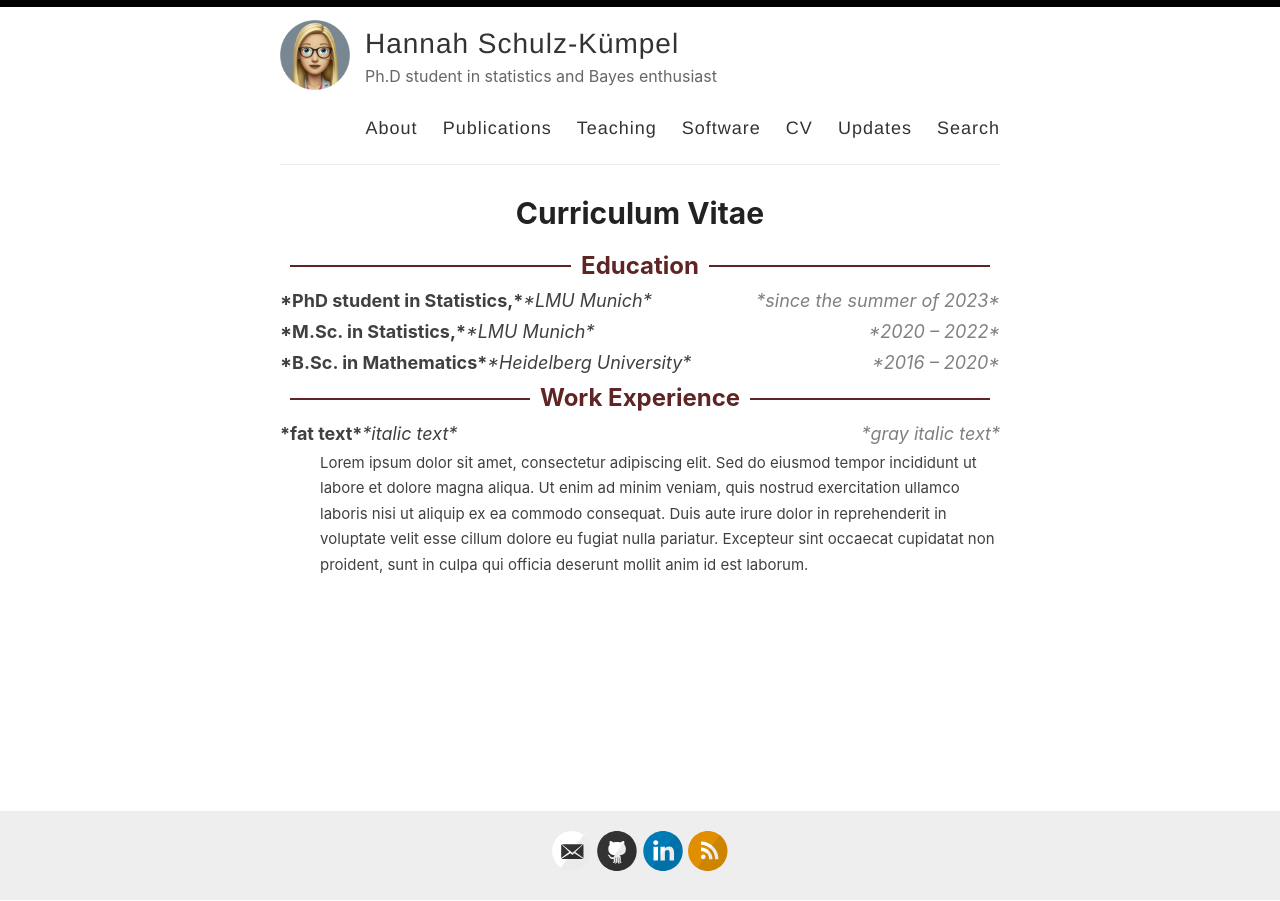
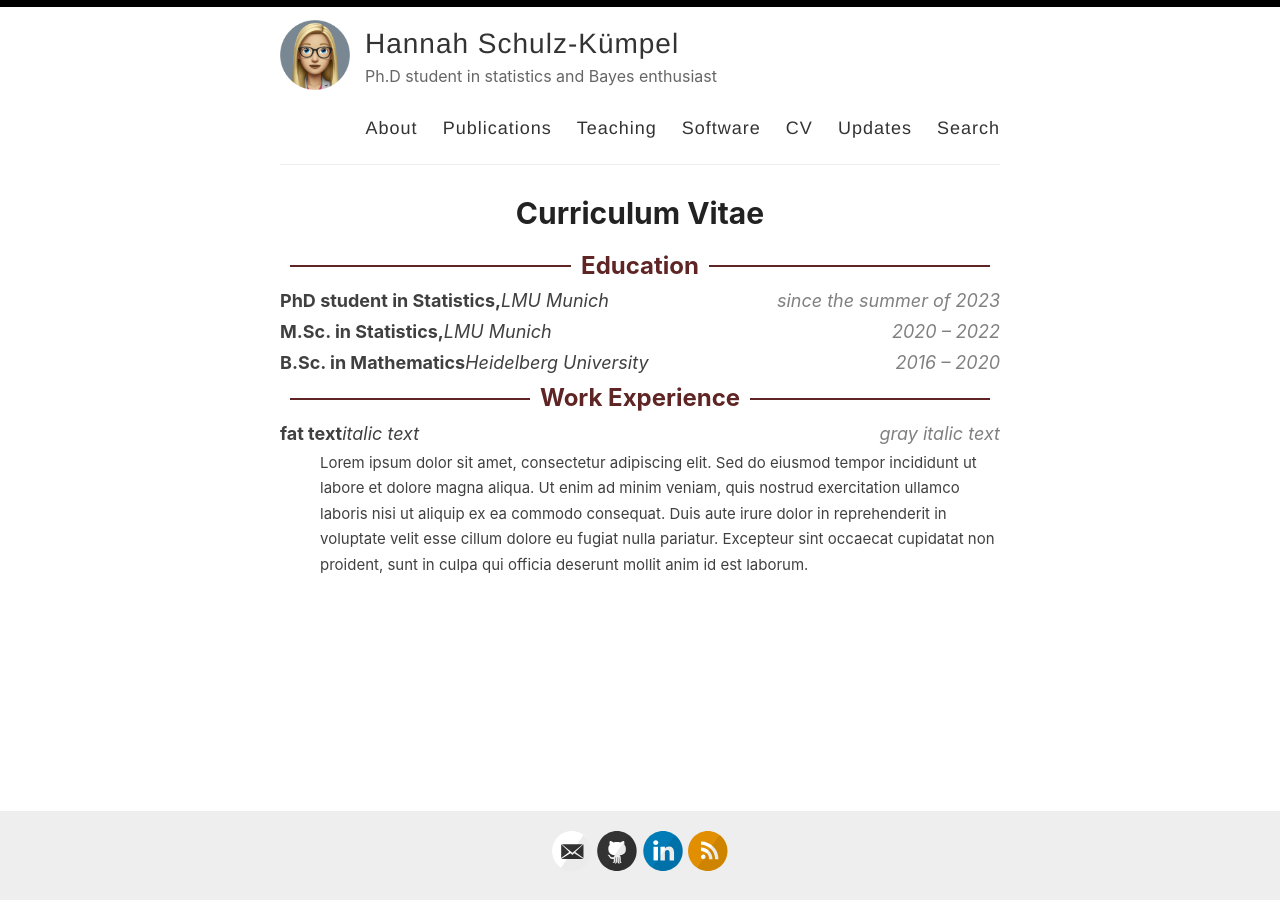
Before and after one commit to 11annah/11annah.github.io, a Jekyll site: the page built from _pages/cv.md, in a window 1280 px wide. Built offline with Jekyll 4.4.1, drawn with Linux system fonts in a browser that asks for light colours.

Commit message:
Update cv.md

```diff
--- a/_pages/cv.md
+++ b/_pages/cv.md
@@ -56,7 +56,7 @@ permalink: /cv/
         font-size: smaller; /* You can adjust the font size to your preference */
         display: block; /* Change the display property to block */
         margin: 0; /* Reset margin to 0 */
-        padding-left: 40px; /* Adjust the value as needed for full indentation */
+        padding-left: 40px; /* Adjust the value as needed for full indentation /*
     }
 </style>
 
@@ -71,21 +71,21 @@ permalink: /cv/
     <hr>
 </div>
 <div class="entry custom-container">
-    <span class="fat-text">*PhD student in Statistics,*</span>
-    <span class="italic-text">*LMU Munich*</span>
-    <span class="gray-italic-text">*since the summer of 2023*</span>
+    <span class="fat-text">PhD student in Statistics,</span>
+    <span class="italic-text">LMU Munich</span>
+    <span class="gray-italic-text">since the summer of 2023</span>
 </div>
 
 <div class="entry custom-container">
-    <span class="fat-text">*M.Sc. in Statistics,*</span>
-    <span class="italic-text">*LMU Munich*</span>
-    <span class="gray-italic-text">*2020 – 2022*</span>
+    <span class="fat-text">M.Sc. in Statistics,</span>
+    <span class="italic-text">LMU Munich</span>
+    <span class="gray-italic-text">2020 – 2022</span>
 </div>
 
 <div class="entry custom-container">
-    <span class="fat-text">*B.Sc. in Mathematics*</span>
-    <span class="italic-text">*Heidelberg University*</span>
-    <span class="gray-italic-text">*2016 – 2020*</span>
+    <span class="fat-text">B.Sc. in Mathematics</span>
+    <span class="italic-text">Heidelberg University</span>
+    <span class="gray-italic-text">2016 – 2020</span>
 </div>
 
 
@@ -100,8 +100,8 @@ permalink: /cv/
     <hr>
 </div>
 <div class="entry custom-container">
-    <span class="fat-text">*fat text*</span>
-    <span class="italic-text">*italic text*</span>
-    <span class="gray-italic-text">*gray italic text*</span>
+    <span class="fat-text">fat text</span>
+    <span class="italic-text">italic text</span>
+    <span class="gray-italic-text">gray italic text</span>
 </div>
 <p class="entry indented-paragraph">Lorem ipsum dolor sit amet, consectetur adipiscing elit. Sed do eiusmod tempor incididunt ut labore et dolore magna aliqua. Ut enim ad minim veniam, quis nostrud exercitation ullamco laboris nisi ut aliquip ex ea commodo consequat. Duis aute irure dolor in reprehenderit in voluptate velit esse cillum dolore eu fugiat nulla pariatur. Excepteur sint occaecat cupidatat non proident, sunt in culpa qui officia deserunt mollit anim id est laborum.</p>
```
